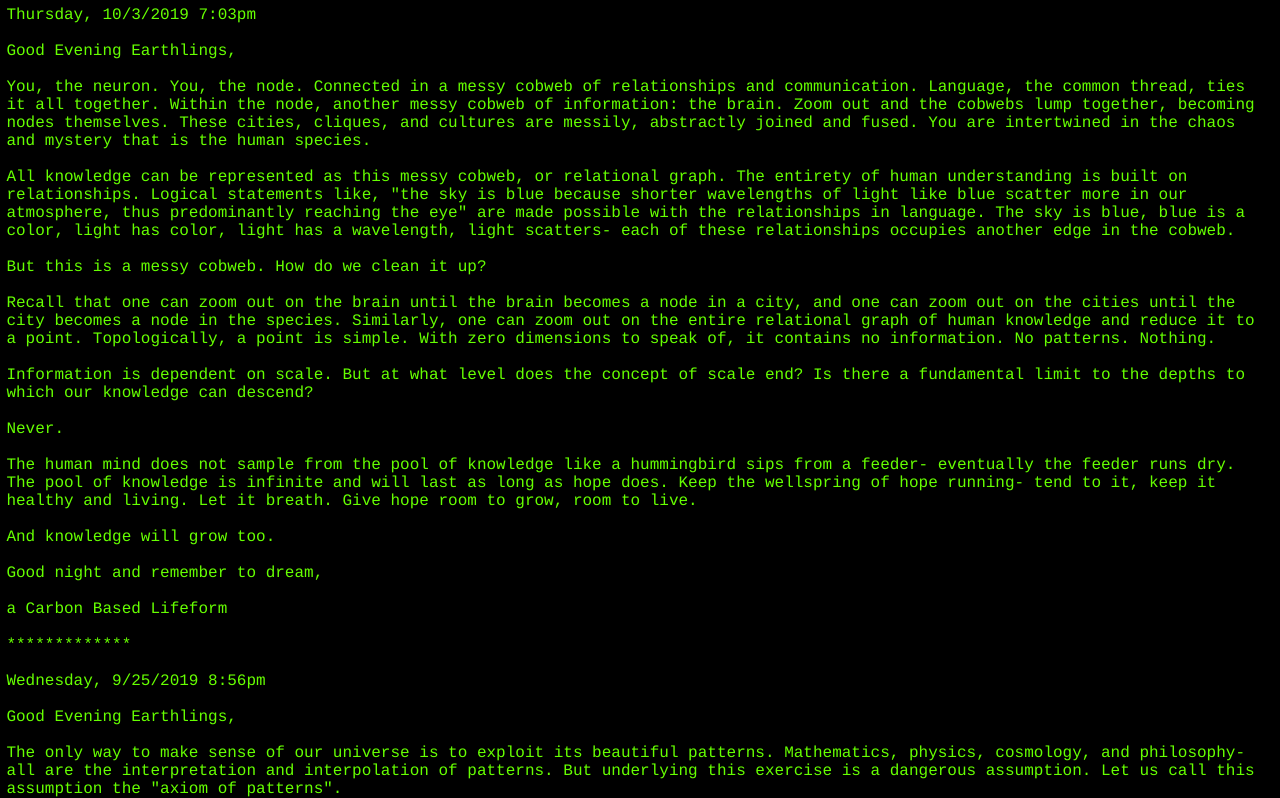
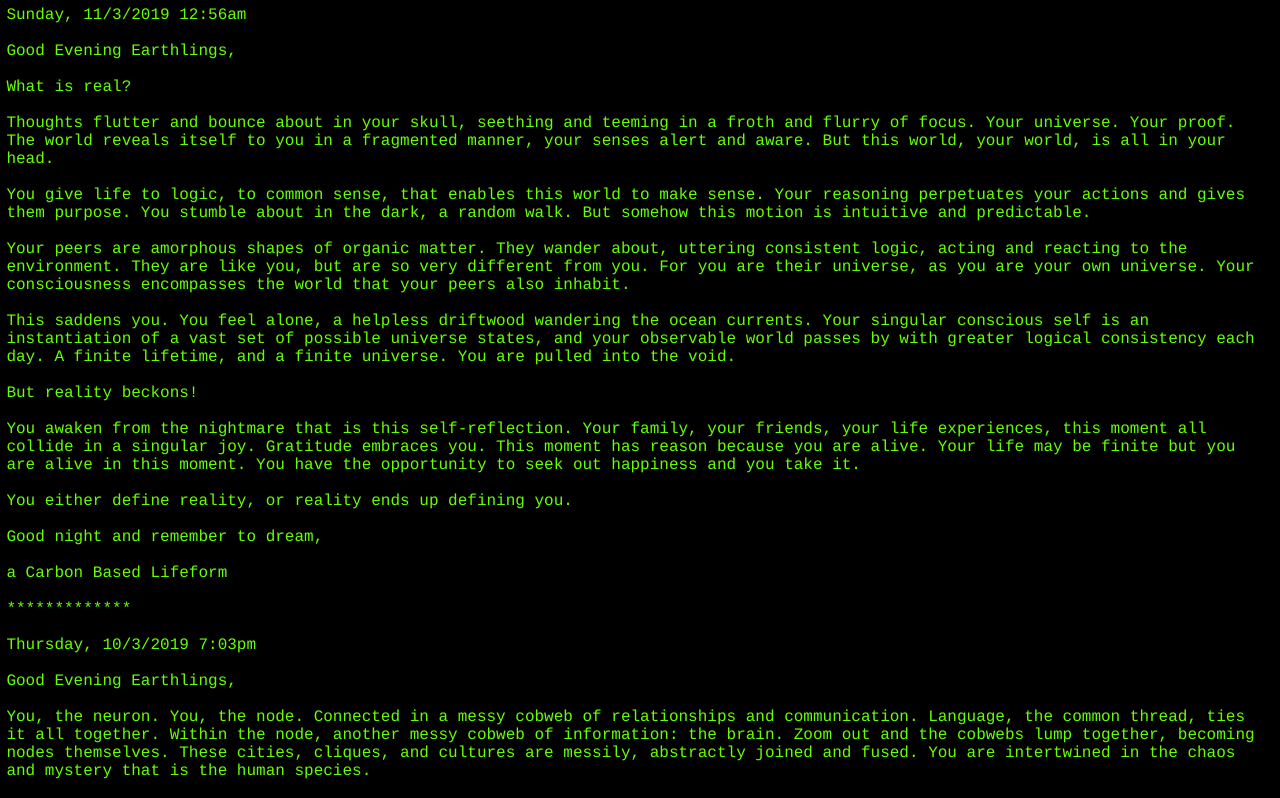
Before and after one commit to carbonbasedlife/carbonbasedlife.github.io, a plain HTML site: page index.html in a window 1280 px wide. Shown: the top 798 px of the page. Drawn offline with Linux system fonts and the light colour scheme.

Commit message:
post on consciousness

```diff
--- a/index.html
+++ b/index.html
@@ -5,6 +5,32 @@
 </head>
 <body>
   <pre>
+Sunday, 11/3/2019 12:56am
+
+Good Evening Earthlings,
+
+What is real?
+
+Thoughts flutter and bounce about in your skull, seething and teeming in a froth and flurry of focus. Your universe. Your proof. The world reveals itself to you in a fragmented manner, your senses alert and aware. But this world, your world, is all in your head.
+
+You give life to logic, to common sense, that enables this world to make sense. Your reasoning perpetuates your actions and gives them purpose. You stumble about in the dark, a random walk. But somehow this motion is intuitive and predictable.
+
+Your peers are amorphous shapes of organic matter. They wander about, uttering consistent logic, acting and reacting to the environment. They are like you, but are so very different from you. For you are their universe, as you are your own universe. Your consciousness encompasses the world that your peers also inhabit.
+
+This saddens you. You feel alone, a helpless driftwood wandering the ocean currents. Your singular conscious self is an instantiation of a vast set of possible universe states, and your observable world passes by with greater logical consistency each day. A finite lifetime, and a finite universe. You are pulled into the void.
+
+But reality beckons!
+
+You awaken from the nightmare that is this self-reflection. Your family, your friends, your life experiences, this moment all collide in a singular joy. Gratitude embraces you. This moment has reason because you are alive. Your life may be finite but you are alive in this moment. You have the opportunity to seek out happiness and you take it.
+
+You either define reality, or reality ends up defining you.
+
+Good night and remember to dream,
+
+a Carbon Based Lifeform
+
+*************
+
 Thursday, 10/3/2019 7:03pm
 
 Good Evening Earthlings,
```
